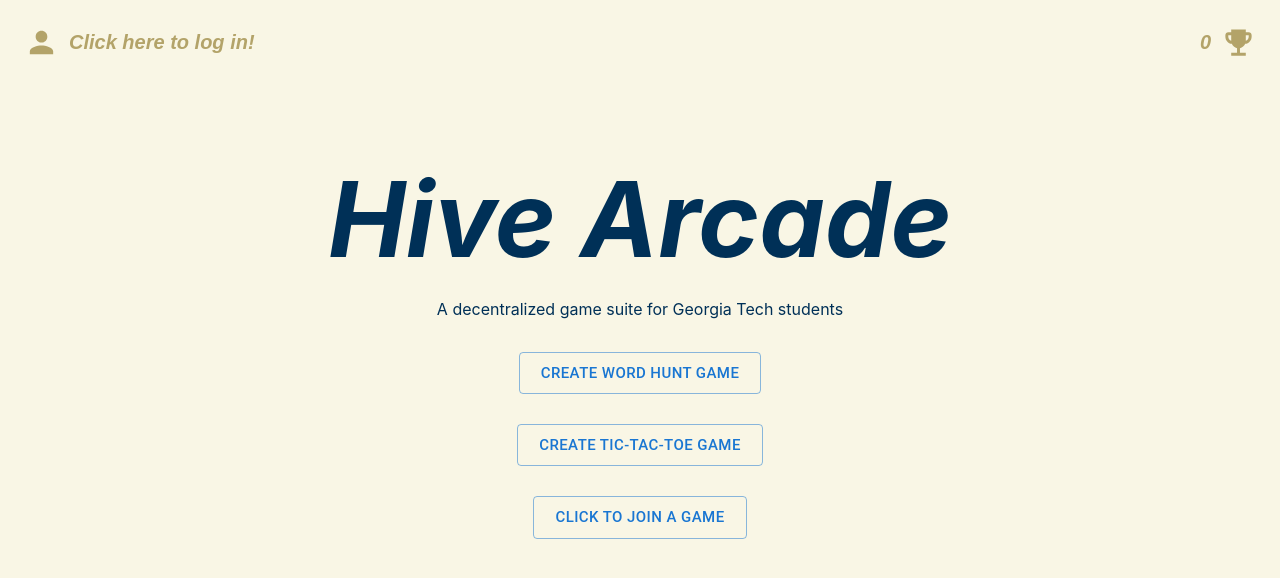
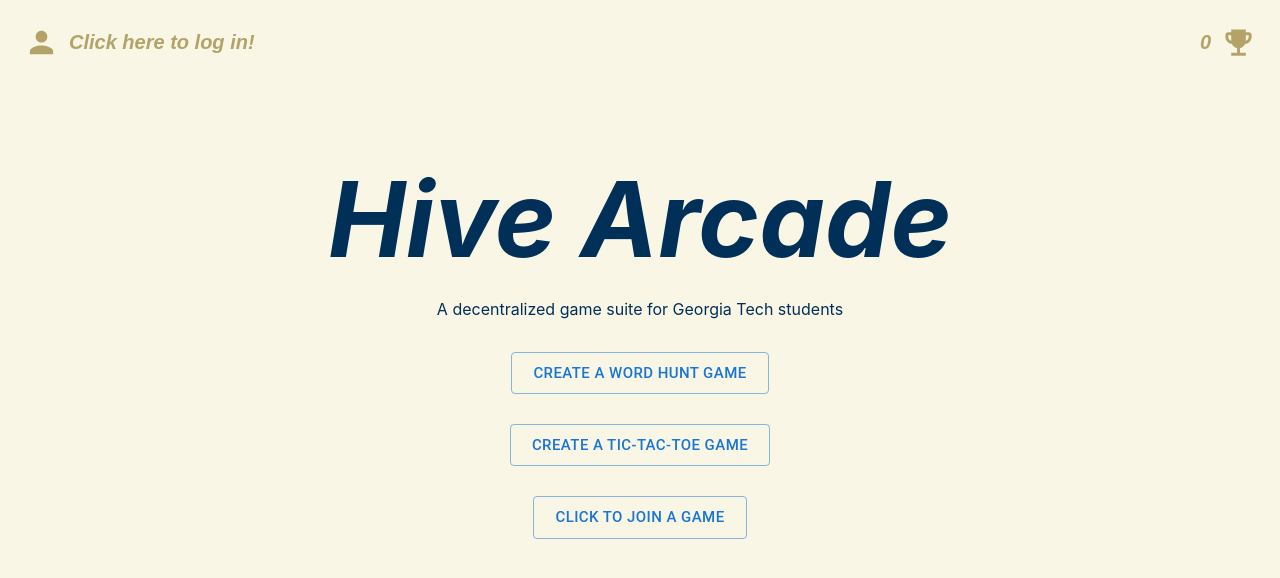
Before and after one commit to Hayden50/hive_arcade_games, a React (Vite) app: page / in a window 1280 px wide. Shown: the top 578 px of the page. Built offline with nearby package versions, Linux system fonts and the light colour scheme; no server answers.

Commit message:
Typo fix

```diff
--- a/src/components/GameModal.jsx
+++ b/src/components/GameModal.jsx
@@ -20,7 +20,7 @@ const GameModal = ({ id, title, gameComponent }) => {
     <React.Fragment>
       <Button variant="outlined" onClick={handleClickOpen} size="large">
         {/* This is really janky but will work for now */}
-        {title === "Click to Join a Game" ? title : `Create ${title} Game`}
+        {title === "Click to Join a Game" ? title : `Create A ${title} Game`}
       </Button>
       <Dialog
         open={open}
```
